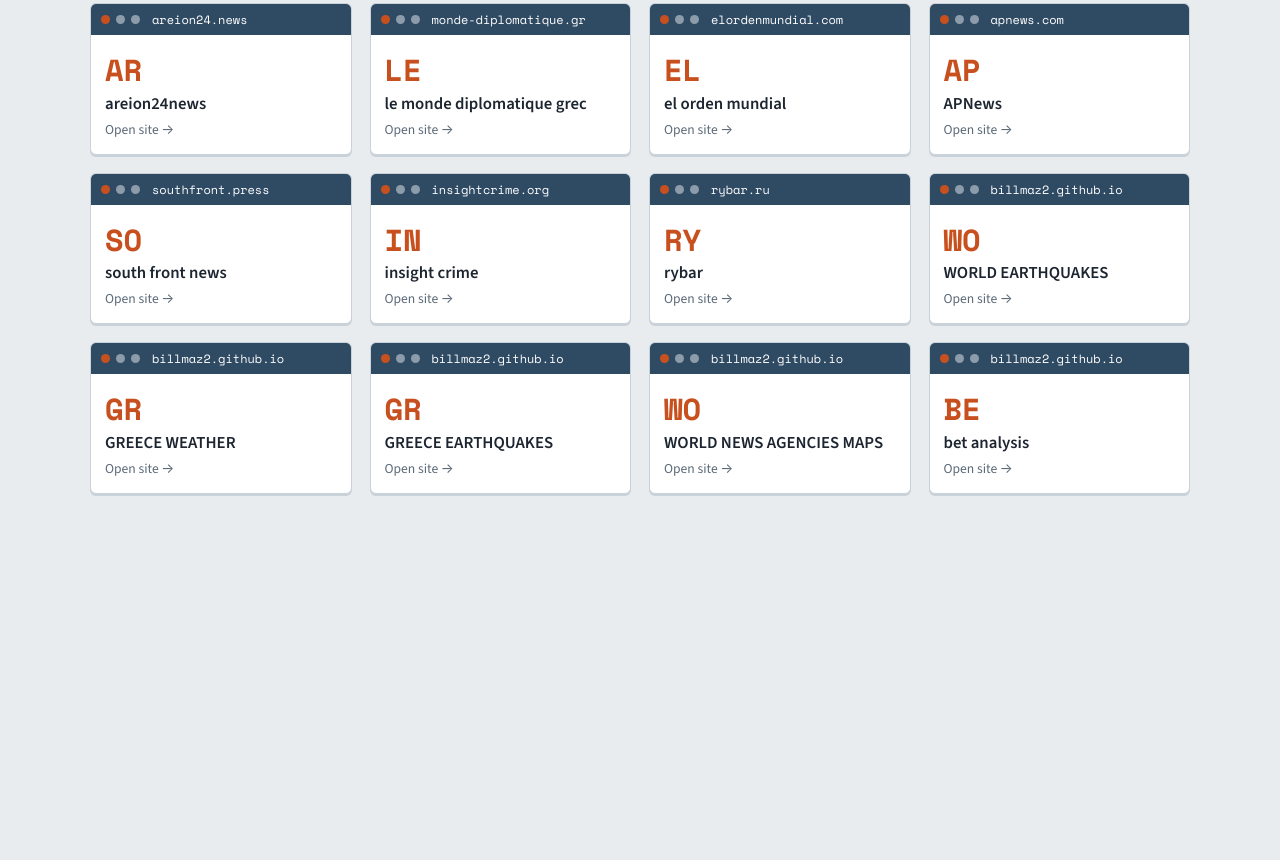
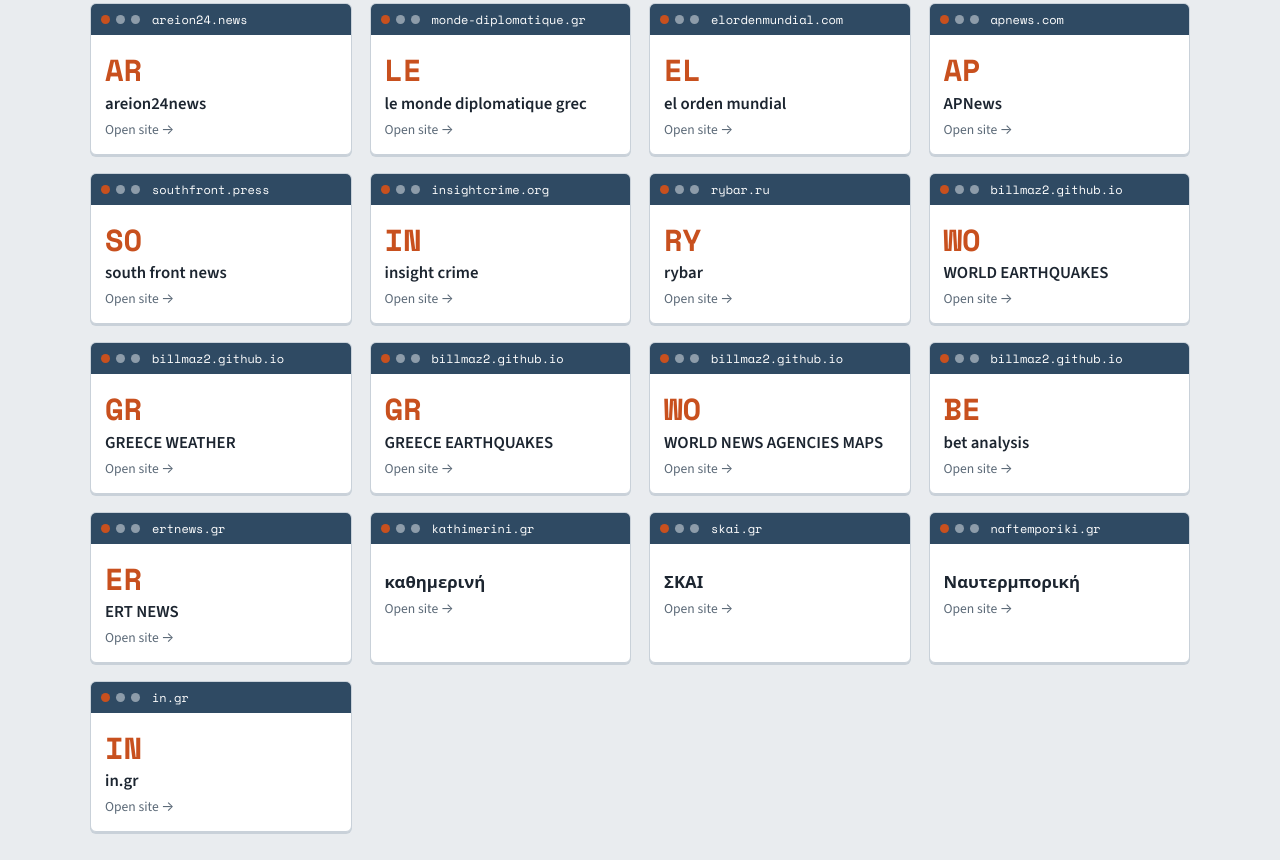
Before and after one commit to billmaz2/newsquickviewer-, a plain HTML site: page index.html in a window 1280 px wide. Shown: the part 2312-3172 px from the top of the page. Before the commit the page ends 2834 px from the top, so only its background shows below. Drawn offline with nearby package versions, Linux system fonts and the light colour scheme.

Commit message:
Update index.html

```diff
--- a/index.html
+++ b/index.html
@@ -139,6 +139,11 @@ const sites = [
 ["GREECE EARTHQUAKES"," https://billmaz2.github.io/earthquakescalendargreece/"],
 ["WORLD NEWS AGENCIES MAPS","https://billmaz2.github.io/worldmapnews/"],
 ["bet analysis","https://billmaz2.github.io/pca_bet_analysis_5/"],
+["ERT NEWS","https://www.ertnews.gr/"],
+["καθημερινή","https://www.kathimerini.gr/"],
+["ΣΚΑΙ","https://www.skai.gr/"],
+["Ναυτερμπορική","https://www.naftemporiki.gr/"],
+["in.gr","https://www.in.gr/"],
 
 
 
```
